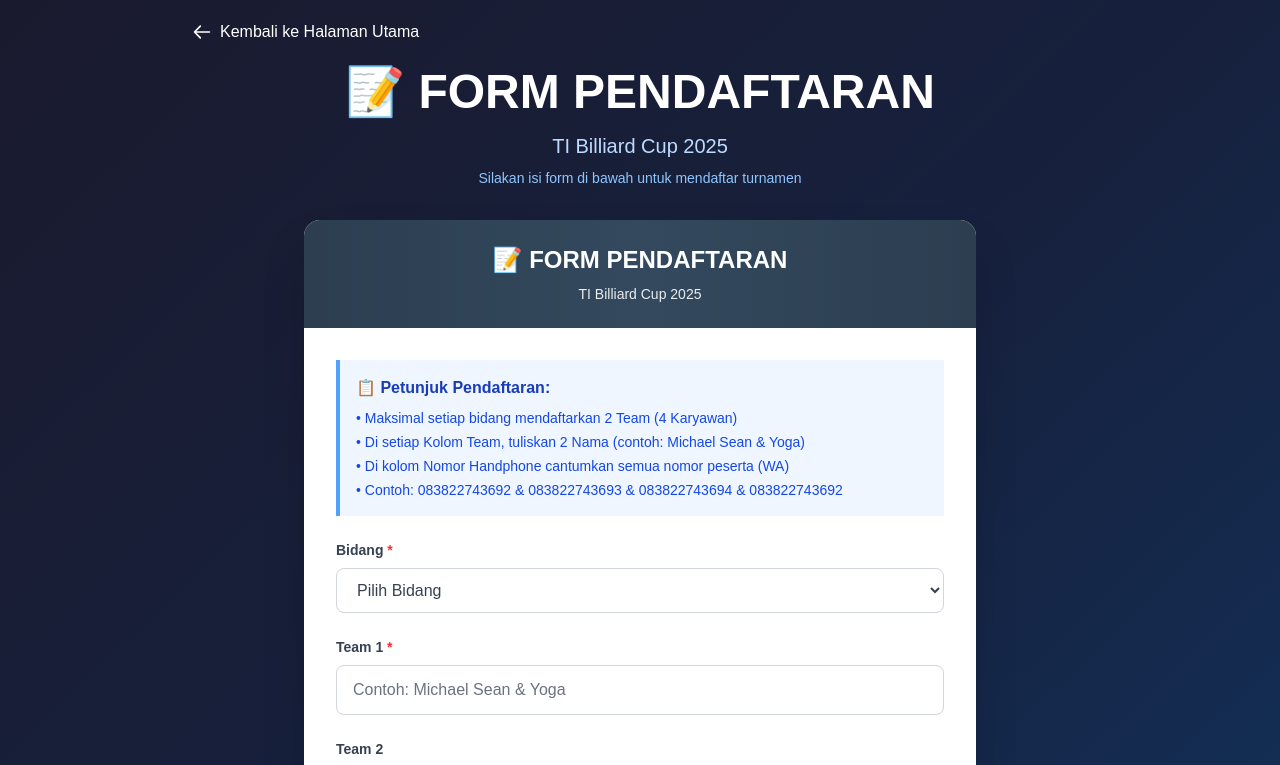
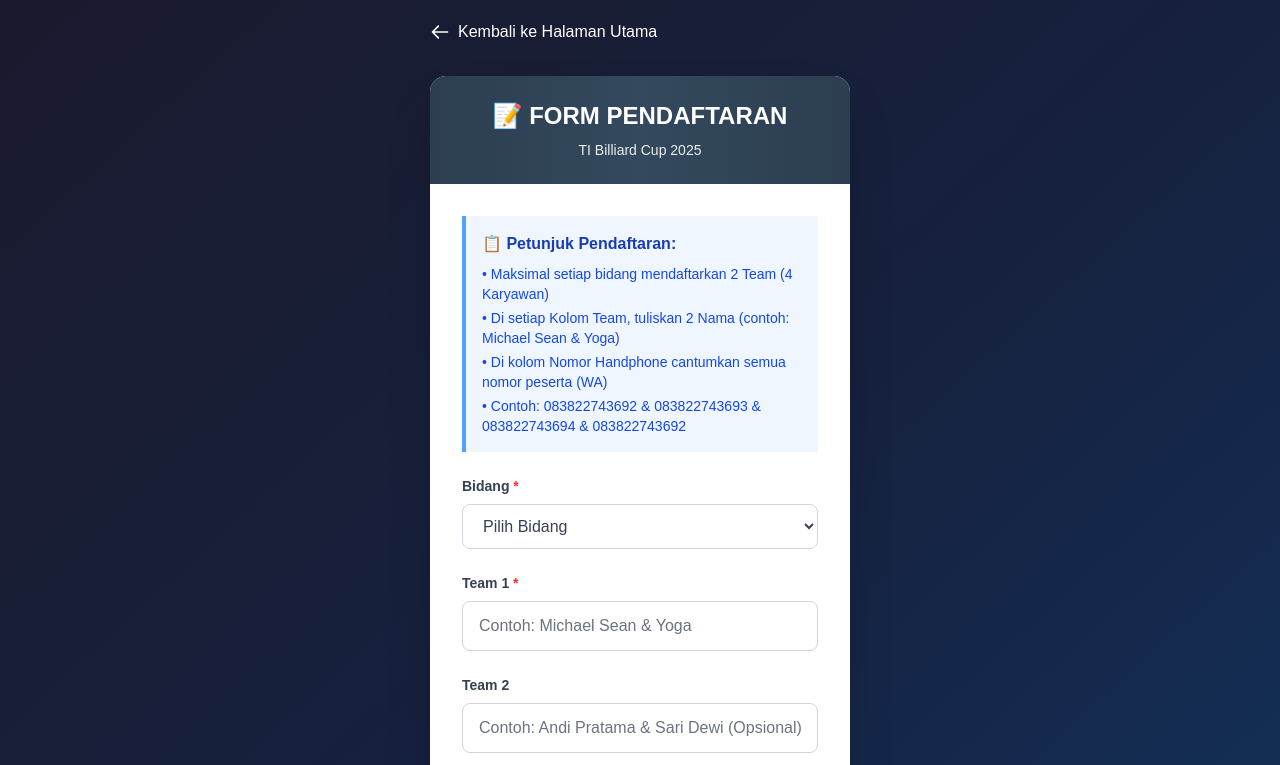
Before and after one commit to Calvin-dph/tournamen-bl, a Next.js app: page /register in a window 1280 px wide. Shown: the top 765 px of the page. Built offline with nearby package versions, Linux system fonts and the light colour scheme.

Commit message:
fix: Adjust layout of registration page and form for better alignment

```diff
--- a/src/app/register/page.tsx
+++ b/src/app/register/page.tsx
@@ -5,25 +5,13 @@ export default function RegisterPage() {
   return (
     <div className="min-h-screen bg-gradient-to-br from-[#1a1a2e] via-[#16213e] to-[#0f3460] p-5">
       {/* Header with Back Button */}
-      <div className="max-w-4xl mx-auto mb-8">
+      <div className="w-full max-w-[420px] mx-auto mb-2">
         <Link href="/" className="inline-flex items-center gap-2 text-white hover:text-blue-200 transition-colors mb-6">
           <svg className="w-5 h-5" fill="none" stroke="currentColor" viewBox="0 0 24 24">
             <path strokeLinecap="round" strokeLinejoin="round" strokeWidth={2} d="M10 19l-7-7m0 0l7-7m-7 7h18" />
           </svg>
           Kembali ke Halaman Utama
         </Link>
-
-        <div className="text-center">
-          <h1 className="text-4xl md:text-5xl font-bold text-white mb-4">
-            📝 FORM PENDAFTARAN
-          </h1>
-          <p className="text-xl text-blue-200 mb-2">
-            TI Billiard Cup 2025
-          </p>
-          <p className="text-sm text-blue-300">
-            Silakan isi form di bawah untuk mendaftar turnamen
-          </p>
-        </div>
       </div>
 
       {/* Registration Form */}
--- a/src/components/RegistrationForm.tsx
+++ b/src/components/RegistrationForm.tsx
@@ -126,7 +126,7 @@ export default function RegistrationForm() {
   };
 
   return (
-    <div className="w-full max-w-2xl mx-auto bg-white rounded-2xl shadow-2xl overflow-hidden">
+    <div className="w-full max-w-[420px] mx-auto bg-white rounded-2xl shadow-2xl overflow-hidden">
       {/* Form Header */}
       <div className="bg-gradient-to-r from-[#2c3e50] via-[#34495e] to-[#2c3e50] text-white p-6 text-center">
         <h2 className="text-2xl font-bold mb-2">📝 FORM PENDAFTARAN</h2>
```
